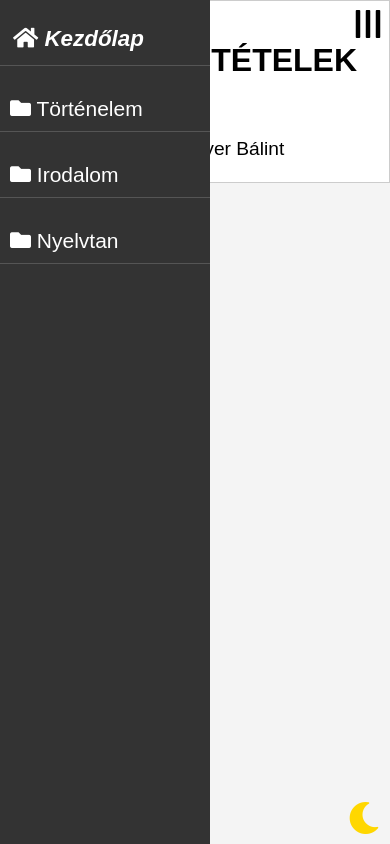
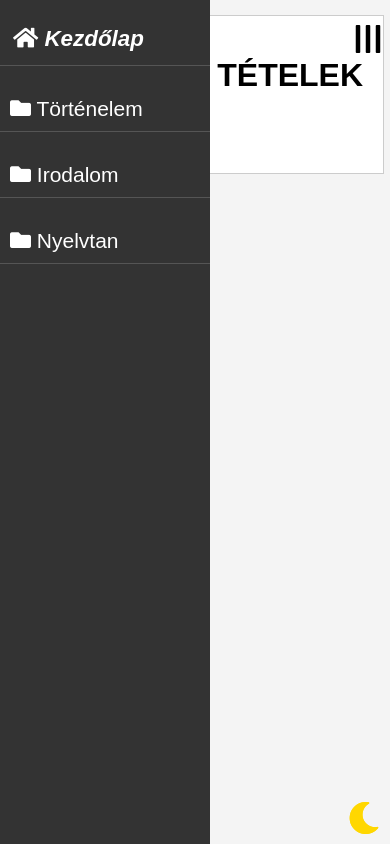
Before and after one commit to stigibalint/tetelprojekt, a website: page index.html in a window 390 px wide. Both pictures are taken after a click on the element 368 px from the left and 24 px from the top of the page. Drawn offline with Linux system fonts and the light colour scheme; no server answers.

Commit message:
Add files via upload

```diff
--- a/index.html
+++ b/index.html
@@ -4,11 +4,12 @@
     <meta charset="UTF-8">
     <meta name="viewport" content="width=device-width, initial-scale=1.0">
     <title>MD Tételek</title>
+
     <link href="https://cdnjs.cloudflare.com/ajax/libs/font-awesome/5.15.4/css/all.min.css" rel="stylesheet">
     <style>
   body {
     font-family: Arial, sans-serif;
-    margin: 0;
+    margin:15px;
     padding: 0;
     background-color: #f4f4f4;
     overflow-x: hidden;
@@ -69,7 +70,7 @@ p {
 }
 .toggle-nightmode {
     position: fixed;
-    right: 10px; /* Jobb oldalra helyezés */
+    right: 10px;
     color: #FFD700;
     cursor: pointer;
     transition: color 0.3s ease;
@@ -79,6 +80,9 @@ p {
 }
 
 @media only screen and (max-width: 600px) {
+    body{
+        margin:6px;
+    }
     .toggle-nightmode {
         position: fixed;
         right: 10px;
@@ -141,14 +145,14 @@ body.nightmode .content {
 .mobile-nav-icon {
     position: absolute;
     top: 8px;
-    right: 8px; /* Módosítás: jobbra helyezés */
+    right: 8px;
     z-index: 9999;
     cursor: pointer;
-    transition: transform 0.3s ease; /* Animáció hozzáadása */
+    transition: transform 0.3s ease;
 }
 
 .mobile-nav-icon.opened {
-    transform: rotate(90deg); /* Nyitott ikon pozíciója */
+    transform: rotate(90deg);
 }
 
 @media only screen and (max-width: 600px) {
@@ -196,7 +200,16 @@ body.nightmode .content {
     text-decoration: line-through;
 }
 
-
+.break{
+    background-color: #f4f4f4;
+    width: 500%;
+    height: 1rem;
+    margin-left: -10rem;
+}
+div{
+    margin-bottom: 15px;
+    margin-top: 15px;
+}
     </style>
 </head>
 <body>
@@ -208,7 +221,14 @@ body.nightmode .content {
     <ul id="nav-nyelvtan"><i class="fas fa-folder"></i> Nyelvtan</ul>
     <span class="toggle-nightmode" onclick="toggleNightMode()">
         <i class="fas fa-2x fa-moon"></i>
+
     </span>
+    <span class="toggle-nightmode" onclick="toggleNightMode()">
+        <i class="fas fa-2x fa-moon"></i>
+    </span>
+    <!--<span class="search-icon" onclick="openSearch()">
+        <i class="fas fa-2x fa-search"></i>
+    </span> -->
 
 </nav>
 <div class="mobile-nav-icon">
@@ -216,6 +236,11 @@ body.nightmode .content {
 </div>
 <div class="content" id="content"></div>
 <script>
+    function openSearch() {
+    // Ide írd meg a keresési funkció megnyitását
+    console.log("Keresés megnyitása");
+}
+
 document.addEventListener("DOMContentLoaded", function () {
     var mobileNavIcon = document.querySelector('.mobile-nav-icon');
     var navbar = document.querySelector('.navbar');
@@ -344,7 +369,7 @@ function addListItemsToNav(ulElement, files) {
 function initializeContent() {
     document.getElementById("content").innerHTML = `
         <h1>ÉRETTSÉGI TÉTELEK 2024</h1>
-        <p>Készítette: Stiegelmayer Bálint</p>
+
         <h2>Kidolgozott tételek:</h2>`;
 
         clearActiveStates();
@@ -388,11 +413,12 @@ function getContent(filename) {
             data = data.replace(/@@(.*?)@@/g, '<h2>$1</h2>');
             data = data.replace(/&&(.*?)&&/g, '<li>$1</li>');
             data = data.replace(/!!(.*?) /g, '<br>$1 ');
+
             data = data.replace(/\*\*(.*?)\.jpg\*\*/g, '<img src="Kepek/$1.jpg" style="max-width: 200px; max-height: 200px;">');
 
 
             data = data.replace(/\?\?(.*?)\?\?/g, '<div class="question">$1</div>');
-
+            data = data.replace(/\Ł(.*?)\Ł/g, '<div class="break">$1</div>');
             data = data.replace(/\$-(.*?)-\$/g, '<div class="answer"><input type="radio" name="answer" value="$1">$1</div>');
             data = data.replace(/\$\$(.*?)\$\$/g, '<div class="answer correct"><input type="radio" name="answer" value="$1">$1</div>');
 
@@ -428,8 +454,7 @@ function showAllItems() {
 
         const contentDiv = document.getElementById("content");
         contentDiv.innerHTML = `
-            <h1>ÉRETTSÉGI TÉTELEK 2024</h1>
-            <p>Készítette: Stiegelmayer Bálint</p>`;
+            <h1>ÉRETTSÉGI TÉTELEK 2024</h1>`;
 
         fetch(`/api/files`)
             .then(response => response.json())
```
